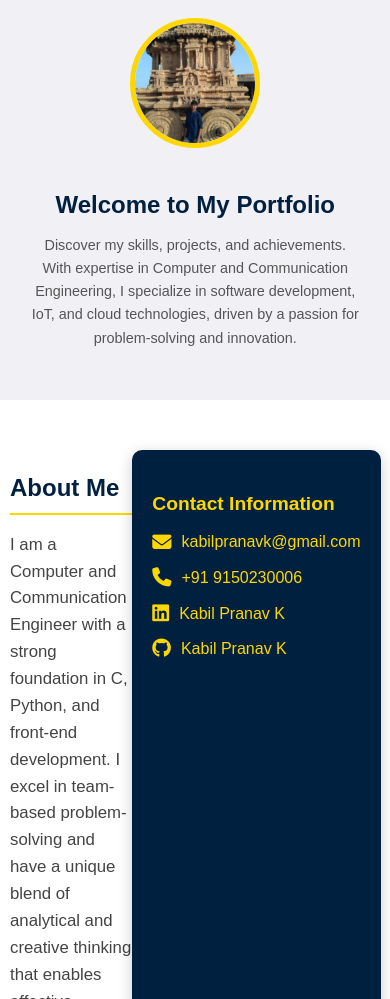
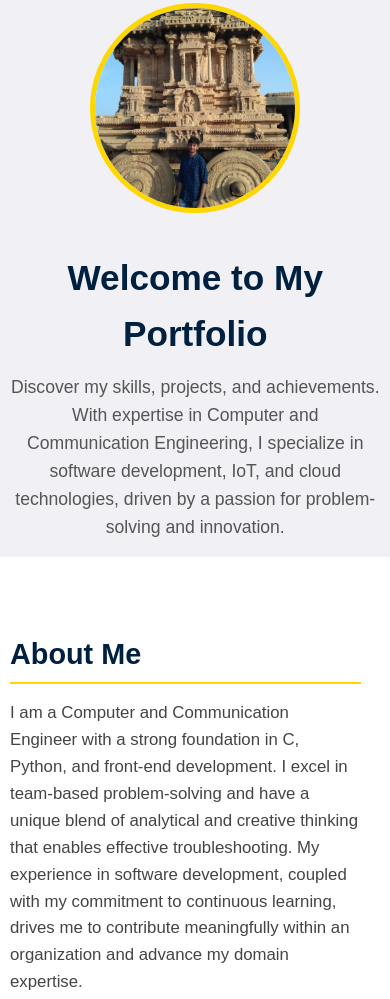
Before and after one commit to Kabil-Pranav-K/Portfolio-Kabil, a plain HTML site: page index.html in a window 390 px wide. Shown: the part 444-1443 px from the top of the page. Drawn offline with Linux system fonts and the light colour scheme.

Commit message:
Update index.html

```diff
--- a/index.html
+++ b/index.html
@@ -28,7 +28,7 @@
 header {
     background-color: #00203F;
     color: #fff;
-    padding: 15px 0; /* Reduced padding for tighter alignment */
+    padding: 15px 0;
     text-align: center;
     border-bottom: 4px solid #FFD700;
 }
@@ -47,7 +47,6 @@ nav ul {
     padding: 0;
     display: flex;
     justify-content: center;
-    flex-wrap: wrap; /* Allow items to wrap on smaller screens */
 }
 
 nav ul li {
@@ -59,11 +58,10 @@ nav ul li a {
     text-decoration: none;
     padding: 10px 15px;
     border-radius: 5px;
-    transition: background-color 0.3s, color 0.3s;
+    transition: background-color 0.3s;
 }
 
-nav ul li a:hover,
-nav ul li a.active {
+nav ul li a:hover, nav ul li a.active {
     background-color: #FFD700;
     color: #00203F;
     font-weight: bold;
@@ -86,7 +84,7 @@ section.active {
     justify-content: center;
     flex-direction: column;
     background: #F0F0F5;
-    padding: 40px 0; /* Increased padding for better spacing */
+    padding: 5px 0;
     text-align: center;
 }
 
@@ -117,19 +115,21 @@ section.active {
 /* Main Content Section */
 #main {
     display: flex;
-    flex-direction: row;
+    flex-wrap: wrap; /* Allow items to wrap */
     background: #ffffff;
-    padding: 40px 0;
+    padding: 20px 0; /* Reduced padding */
 }
 
 #main .container {
     display: flex;
     justify-content: space-between;
+    flex-wrap: wrap; /* Allow wrapping */
 }
 
 #main-col {
-    flex: 3;
+    flex: 1 1 60%; /* Set flex-basis to 60% */
     padding-right: 20px;
+    max-width: 600px; /* Limit max width */
 }
 
 #main-col h2 {
@@ -148,12 +148,14 @@ section.active {
 
 /* Sidebar */
 #sidebar {
-    flex: 1;
+    flex: 1 1 35%; /* Set flex-basis to 35% */
     background: #00203F;
     color: #fff;
-    padding: 30px;
+    padding: 15px; /* Adjusted padding */
     border-radius: 10px;
     box-shadow: 0px 4px 15px rgba(0, 0, 0, 0.2);
+    max-height: 400px; /* Limit max height */
+    overflow-y: auto; /* Scroll if content exceeds height */
 }
 
 #sidebar h3 {
@@ -188,75 +190,22 @@ section.active {
     font-size: 1.2em;
 }
 
-/* Responsive Styling */
+/* Responsive Adjustments */
 @media (max-width: 768px) {
-    header h1 {
-        font-size: 28px;
+    #main {
+        flex-direction: column; /* Stack on smaller screens */
     }
 
-    nav ul {
-        flex-direction: column; /* Stack links vertically */
-    }
-
-    nav ul li {
-        margin: 5px 0; /* Reduce margin for better spacing */
-    }
-
-    #showcase img {
-        width: 150px; /* Smaller image on mobile */
-        height: 150px;
-    }
-
-    #showcase h2 {
-        font-size: 1.8em; /* Adjust heading size */
-    }
-
-    #showcase p {
-        font-size: 1em; /* Adjust paragraph size */
-    }
-
-    #main {
-        flex-direction: column; /* Stack columns */
-        padding: 20px 0; /* Reduced padding */
-    }
-
-    #main-col {
-        padding-right: 0; /* Remove right padding on mobile */
-        margin-bottom: 20px; /* Add space below */
+    #main-col, #sidebar {
+        flex: 1 1 100%; /* Full width */
+        max-width: 100%; /* Ensure full width */
     }
 
     #sidebar {
-        padding: 20px; /* Reduce padding */
+        margin-top: 20px; /* Add margin above sidebar */
     }
 }
 
-@media (max-width: 480px) {
-    header h1 {
-        font-size: 24px; /* Smaller heading for small devices */
-    }
-
-    #showcase img {
-        width: 120px; /* Even smaller image */
-        height: 120px;
-    }
-
-    #showcase h2 {
-        font-size: 1.5em; /* Smaller heading */
-    }
-
-    #showcase p {
-        font-size: 0.9em; /* Smaller paragraph */
-        max-width: 90%; /* Use more width on small screens */
-    }
-
-    #main-col h2 {
-        font-size: 1.5em; /* Smaller heading in main column */
-    }
-
-    #sidebar h3 {
-        font-size: 1.2em; /* Smaller sidebar heading */
-    }
-}
 
 
         #projects {
```
